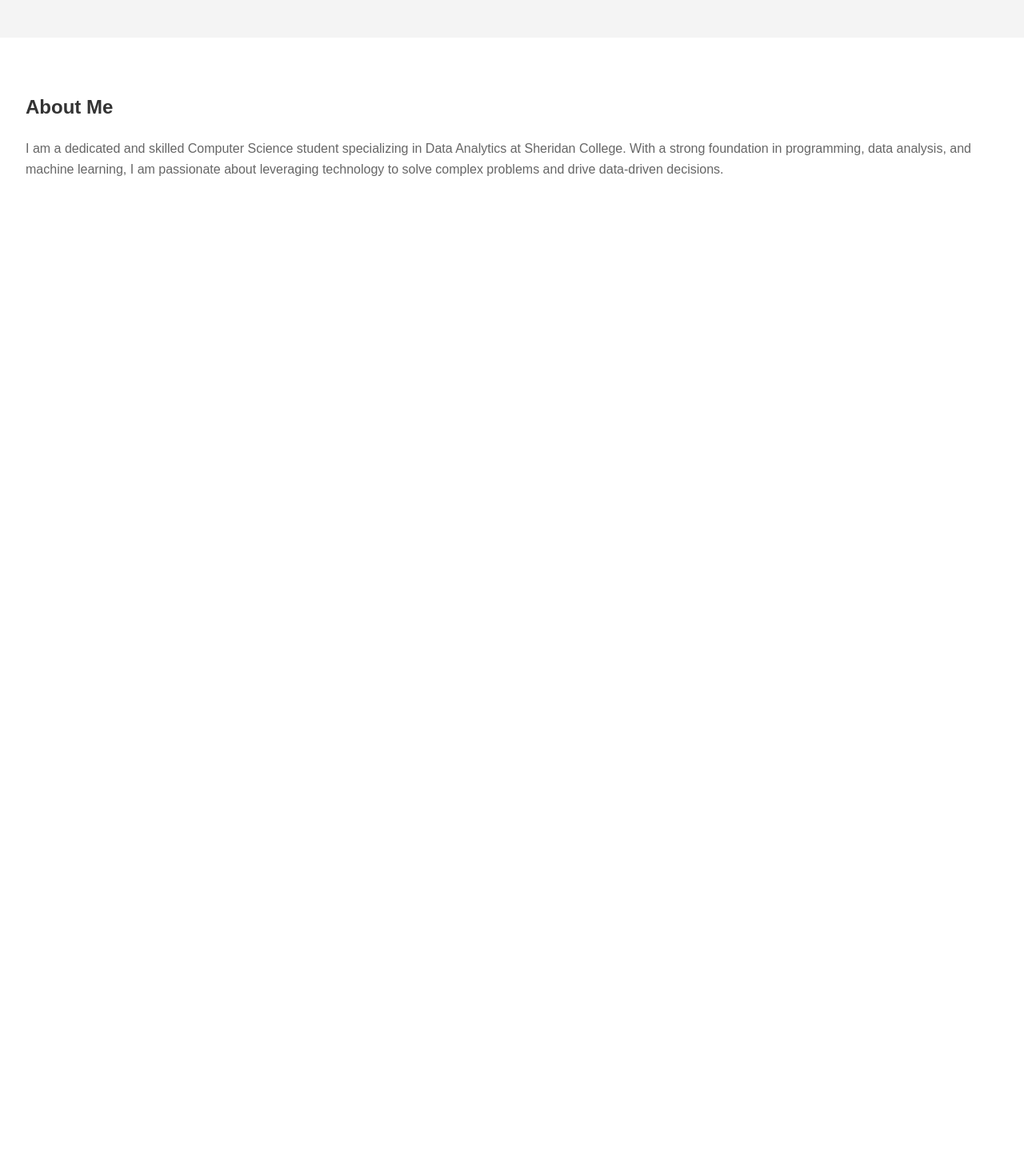
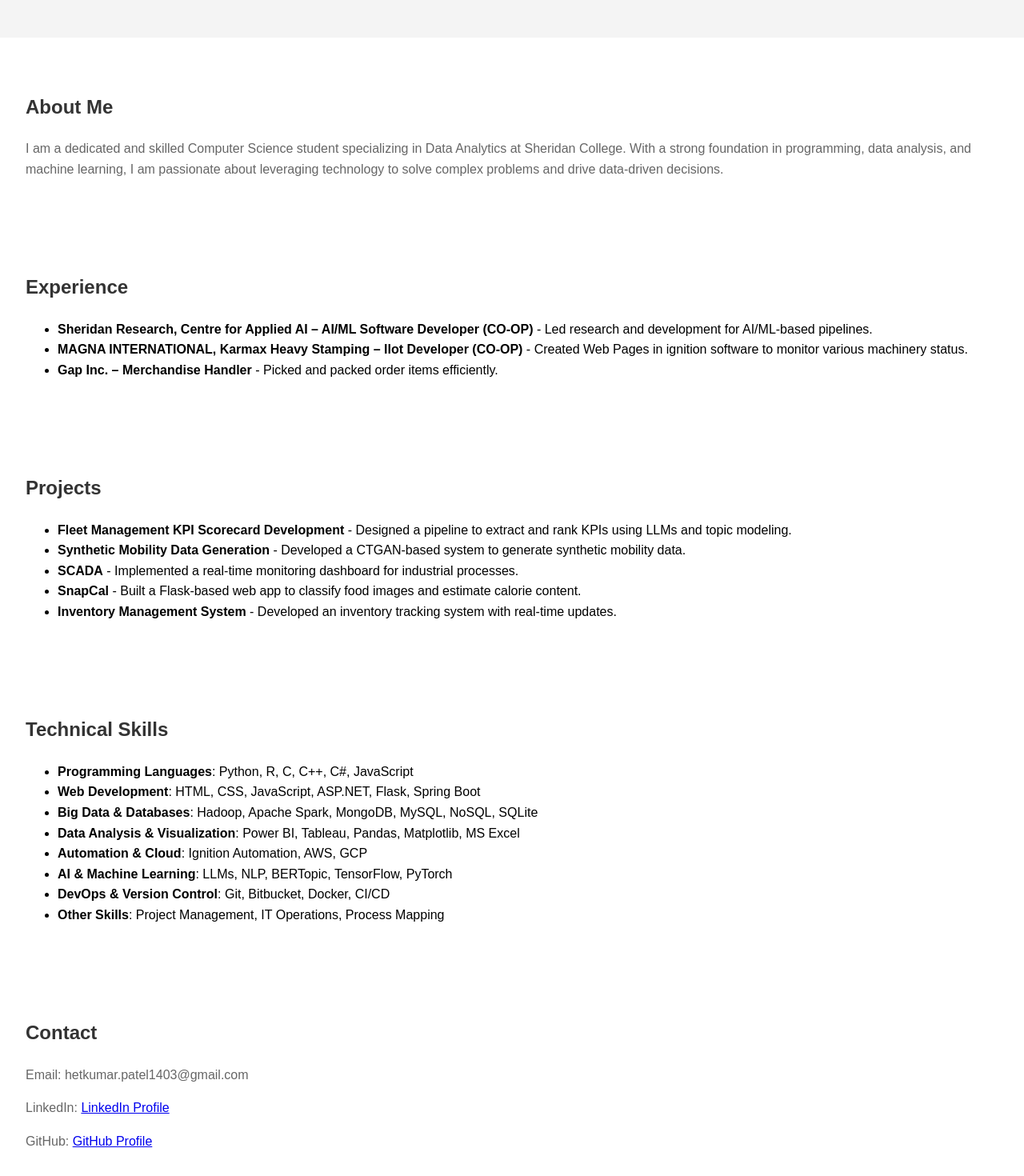
Before and after one commit to het0814/het0814.github.io, a React (Create React App) app: page / in a window 1280 px wide. Shown: the part 833-2303 px from the top of the page at 80% size. Before the commit the page ends 1121 px from the top, so only its background shows below. Built offline with nearby package versions, Linux system fonts and the light colour scheme.

Commit message:
Added Experience,project ,technicalskills and contact components

```diff
--- a/src/App.css
+++ b/src/App.css
@@ -69,7 +69,7 @@ p {
   color: #333;
 }
 
-#about {
+#about, #experience, #projects, #technical-skills, #contact {
   padding: 2rem;
   background: #fff;
 }
--- a/src/App.js
+++ b/src/App.js
@@ -1,6 +1,10 @@
 import React from 'react';
 import Hero from './components/Hero';
 import About from './components/About';
+import Experience from './components/Experience';
+import Projects from './components/Projects';
+import TechnicalSkills from './components/TechnicalSkills';
+import Contact from './components/Contact';
 import './App.css';
 
 function App() {
@@ -8,6 +12,10 @@ function App() {
     <div>
       <Hero />
       <About />
+      <Experience />
+      <Projects />
+      <TechnicalSkills />
+      <Contact />
     </div>
   );
 }
--- /dev/null
+++ b/src/components/Contact.js
@@ -0,0 +1,14 @@
+import React from 'react';
+
+const Contact = () => {
+  return (
+    <section id="contact">
+      <h2>Contact</h2>
+      <p>Email: hetkumar.patel1403@gmail.com</p>
+      <p>LinkedIn: <a href="https://linkedin.com/in/h3t08">LinkedIn Profile</a></p>
+      <p>GitHub: <a href="https://github.com/het0814">GitHub Profile</a></p>
+    </section>
+  );
+};
+
+export default Contact;
--- /dev/null
+++ b/src/components/Experience.js
@@ -0,0 +1,16 @@
+import React from 'react';
+
+const Experience = () => {
+  return (
+    <section id="experience">
+      <h2>Experience</h2>
+      <ul>
+        <li><strong>Sheridan Research, Centre for Applied AI – AI/ML Software Developer (CO-OP)</strong> - Led research and development for AI/ML-based pipelines.</li>
+        <li><strong>MAGNA INTERNATIONAL, Karmax Heavy Stamping – Ilot Developer (CO-OP)</strong> - Created Web Pages in ignition software to monitor various machinery status.</li>
+        <li><strong>Gap Inc. – Merchandise Handler</strong> - Picked and packed order items efficiently.</li>
+      </ul>
+    </section>
+  );
+};
+
+export default Experience;
--- a/src/components/Hero.js
+++ b/src/components/Hero.js
@@ -7,7 +7,7 @@ const Hero = () => {
       <p>Honours Bachelor of Computer Science (Specialty in Data Analytics)</p>
       <p>Sheridan College | GPA: 3.62</p>
       <div>
-        <a href="https://linkedin.com/in/h3108">LinkedIn</a>
+        <a href="https://linkedin.com/in/h3t08">LinkedIn</a>
         <a href="https://github.com/het0814">GitHub</a>
         <a href="mailto:hetkumar.patel1403@gmail.com">Email</a>
       </div>
--- /dev/null
+++ b/src/components/Projects.js
@@ -0,0 +1,18 @@
+import React from 'react';
+
+const Projects = () => {
+  return (
+    <section id="projects">
+      <h2>Projects</h2>
+      <ul>
+        <li><strong>Fleet Management KPI Scorecard Development</strong> - Designed a pipeline to extract and rank KPIs using LLMs and topic modeling.</li>
+        <li><strong>Synthetic Mobility Data Generation</strong> - Developed a CTGAN-based system to generate synthetic mobility data.</li>
+        <li><strong>SCADA</strong> - Implemented a real-time monitoring dashboard for industrial processes.</li>
+        <li><strong>SnapCal</strong> - Built a Flask-based web app to classify food images and estimate calorie content.</li>
+        <li><strong>Inventory Management System</strong> - Developed an inventory tracking system with real-time updates.</li>
+      </ul>
+    </section>
+  );
+};
+
+export default Projects;
--- /dev/null
+++ b/src/components/TechnicalSkills.js
@@ -0,0 +1,21 @@
+import React from 'react';
+
+const TechnicalSkills = () => {
+  return (
+    <section id="technical-skills">
+      <h2>Technical Skills</h2>
+      <ul>
+        <li><strong>Programming Languages</strong>: Python, R, C, C++, C#, JavaScript</li>
+        <li><strong>Web Development</strong>: HTML, CSS, JavaScript, ASP.NET, Flask, Spring Boot</li>
+        <li><strong>Big Data & Databases</strong>: Hadoop, Apache Spark, MongoDB, MySQL, NoSQL, SQLite</li>
+        <li><strong>Data Analysis & Visualization</strong>: Power BI, Tableau, Pandas, Matplotlib, MS Excel</li>
+        <li><strong>Automation & Cloud</strong>: Ignition Automation, AWS, GCP</li>
+        <li><strong>AI & Machine Learning</strong>: LLMs, NLP, BERTopic, TensorFlow, PyTorch</li>
+        <li><strong>DevOps & Version Control</strong>: Git, Bitbucket, Docker, CI/CD</li>
+        <li><strong>Other Skills</strong>: Project Management, IT Operations, Process Mapping</li>
+      </ul>
+    </section>
+  );
+};
+
+export default TechnicalSkills;
```
